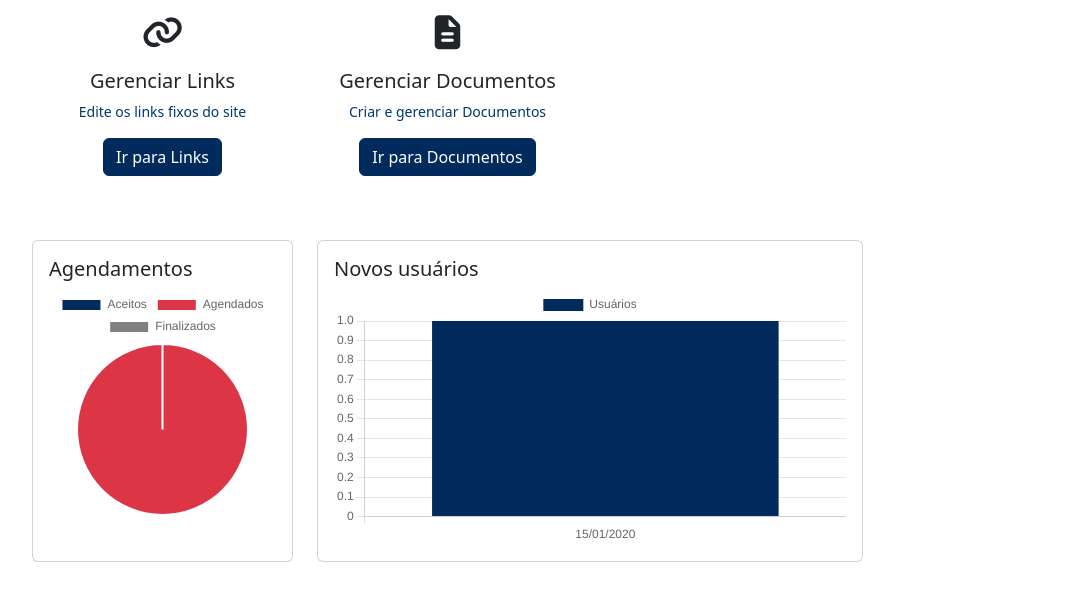
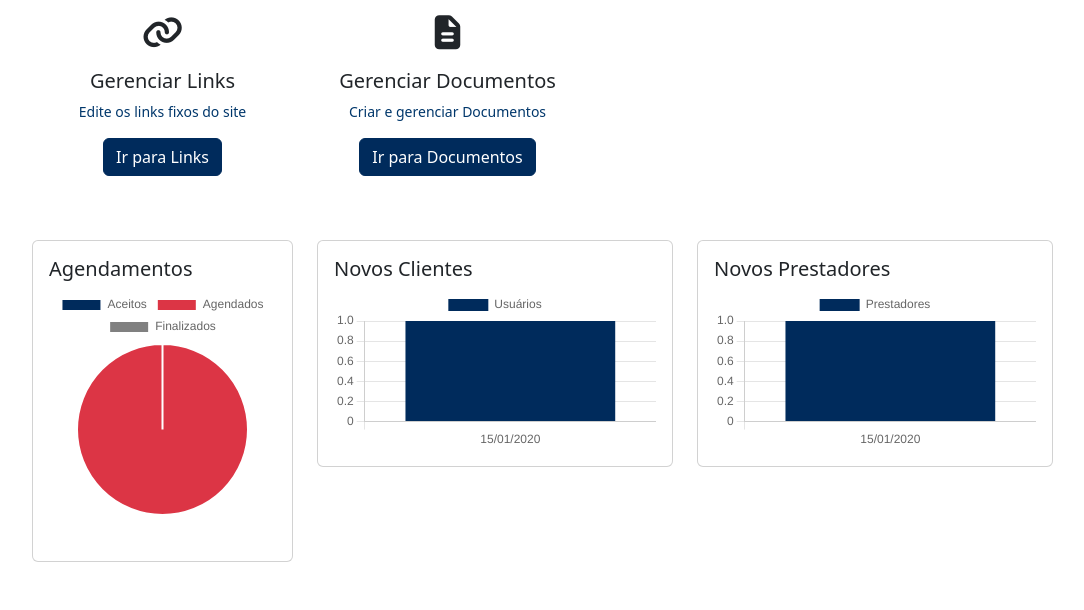
Before and after one commit to projAxey/AxeySenai, a PHP site: page /projAxeySenai/frontend/adm/admin.php in a window 1280 px wide. Shown: the part 552-1162 px from the top of the page, without its empty margins (50-1134 px from the left). Run offline with PHP 8.4, Linux system fonts and the light colour scheme; the visitor is signed in with stand-in values (Sample User, id 1); tables that the repository leaves empty hold one stand-in row (values such as "Sample post"); some libraries are stand-ins or nearby versions.

Commit message:
novo gráfico de prestadores

```diff
--- a/frontend/adm/admin.php
+++ b/frontend/adm/admin.php
@@ -26,9 +26,6 @@ try {
 
     $stmtFinalizados = $conexao->query("SELECT COUNT(*) FROM Agendamentos WHERE status = 4");
     $finalizados = $stmtFinalizados->fetchColumn();
-
-
-
 } catch (PDOException $e) {
     echo "Erro na conexão: " . $e->getMessage();
 }
@@ -42,6 +39,7 @@ try {
         ORDER BY dia
     ");
 
+
     $dias = [];
     $totais = [];
 
@@ -50,10 +48,30 @@ try {
         $dias[] = $data->format('d/m/Y');
         $totais[] = $row['total'];
     }
-
 } catch (PDOException $e) {
     echo "Erro na conexão: " . $e->getMessage();
 }
+
+try {
+    $stmtPrestadores = $conexao->query("
+        SELECT DATE(criacao) AS dia, COUNT(*) AS total
+        FROM Prestadores
+        GROUP BY DATE(criacao)
+        ORDER BY dia
+    ");
+
+    $diasPrestadores = [];
+    $totaisPrestadores = [];
+
+    while ($row = $stmtPrestadores->fetch(PDO::FETCH_ASSOC)) {
+        $data = new DateTime($row['dia']);
+        $diasPrestadores[] = $data->format('d/m/Y');
+        $totaisPrestadores[] = $row['total'];
+    }
+} catch (PDOException $e) {
+    echo "Erro na conexão: " . $e->getMessage();
+}
+
 
 ?>
 
@@ -191,19 +209,27 @@ try {
                     </div>
                 </div>
             </div>
-            <div class="col-md-6">
+            <div class="col-md-4">
                 <div class="card card-admin">
                     <div class="card-body">
-                        <h5 class="card-title-admin">Novos usuários</h5>
+                        <h5 class="card-title-admin">Novos Clientes</h5>
                         <canvas id="totalOrdersChart"></canvas>
                     </div>
                 </div>
             </div>
+            <div class="col-md-4">
+                <div class="card card-admin">
+                    <div class="card-body">
+                        <h5 class="card-title-admin">Novos Prestadores</h5>
+                        <canvas id="prestadoresChart"></canvas>
+                    </div>
+                </div>
+            </div>
+
         </div>
     </div>
     <script src='../../assets/js/contadoresServicos.js'></script>
     <script>
-
         const ctxTotalOrders = document.getElementById('totalOrdersChart').getContext('2d');
         const totalOrdersChart = new Chart(ctxTotalOrders, {
             type: 'bar',
@@ -223,6 +249,27 @@ const ctxTotalOrders = document.getElementById('totalOrdersChart').getContext('2
                 }
             }
         });
+
+        const ctxPrestadores = document.getElementById('prestadoresChart').getContext('2d');
+        const prestadoresChart = new Chart(ctxPrestadores, {
+            type: 'bar',
+            data: {
+                labels: <?= json_encode($diasPrestadores) ?>,
+                datasets: [{
+                    label: 'Prestadores',
+                    data: <?= json_encode($totaisPrestadores) ?>,
+                    backgroundColor: '#002b5c'
+                }]
+            },
+            options: {
+                scales: {
+                    y: {
+                        beginAtZero: true
+                    }
+                }
+            }
+        });
+
 
         const ctxPayingVsNonPaying = document.getElementById('payingVsNonPayingChart').getContext('2d');
         const payingVsNonPayingChart = new Chart(ctxPayingVsNonPaying, {
```
Lines whose indentation alone changed are shown as unchanged.
